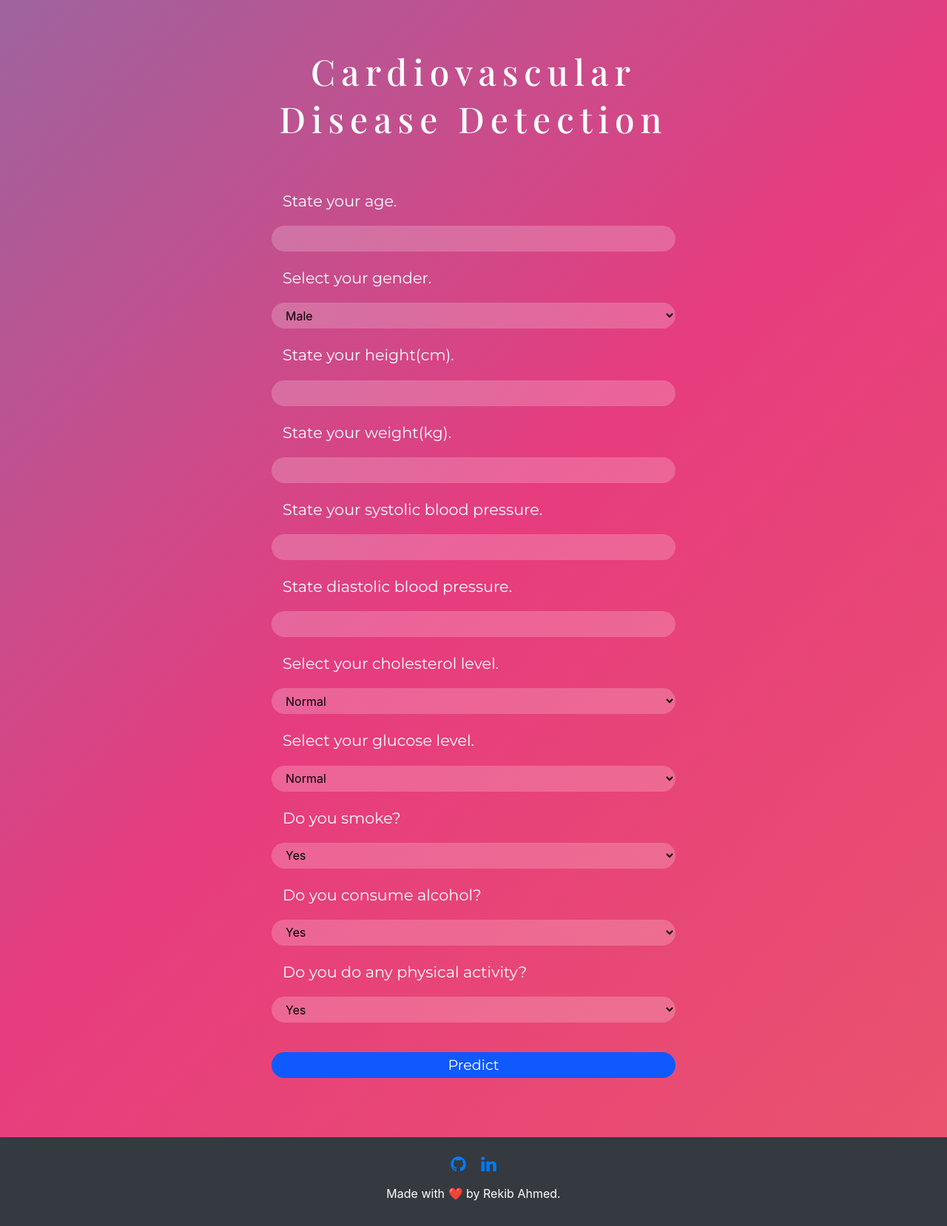
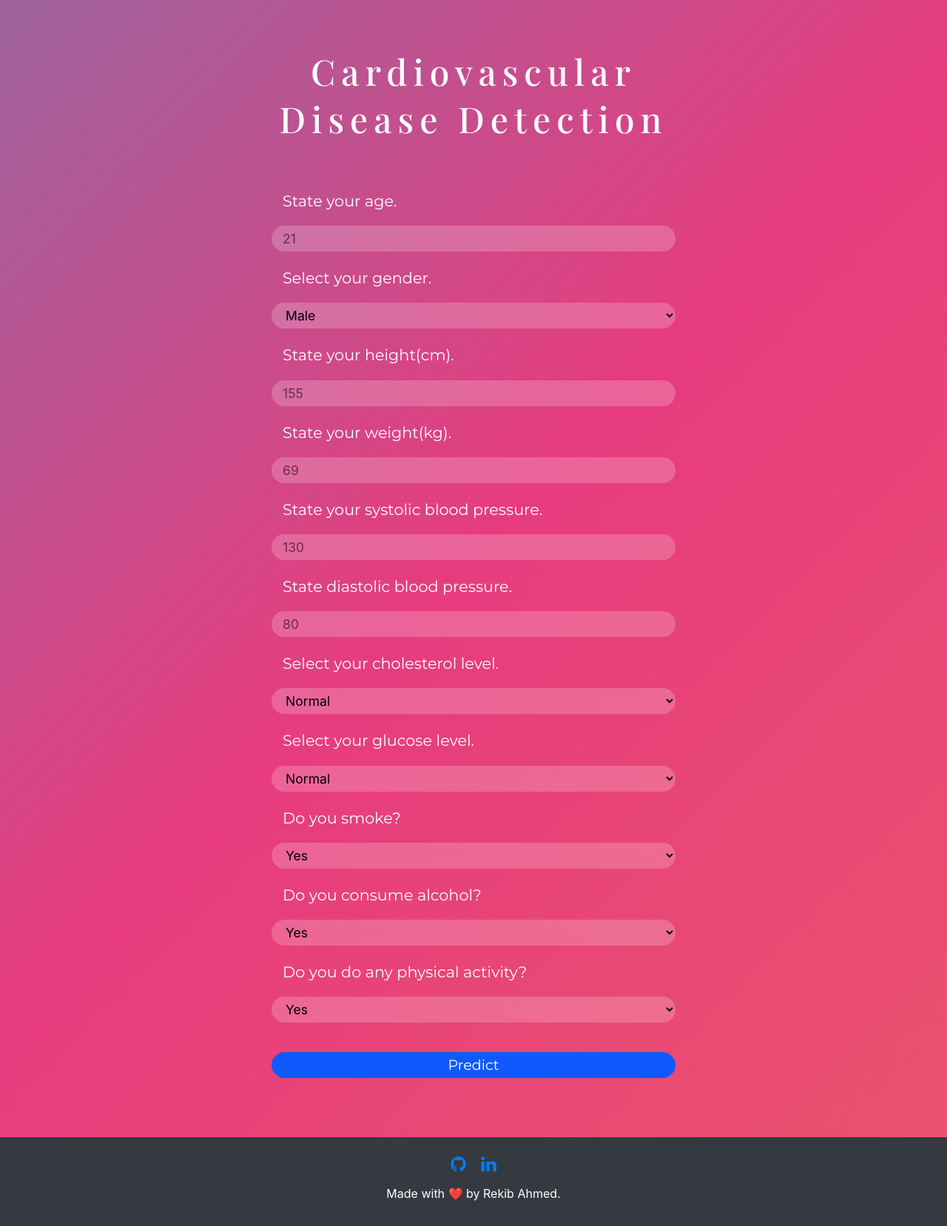
Before and after one commit to rekib0023/Machine-Learning-Deployment, a Flask app: page / in a window 1280 px wide. Shown: the whole page at 74% size. Run offline with Flask 2, Linux system fonts and the light colour scheme; parts of the project's set-up code (start-up, migrations or seed data) failed here and were passed over; some libraries are stand-ins or nearby versions.

Commit message:
added placeholder value

```diff
--- a/static/main.css
+++ b/static/main.css
@@ -80,7 +80,7 @@ label {
 }
 
 .form select{
-  font-size: 1rem;
+  font-size: 1.1rem;
 }
 
 .form input:focus,
@@ -90,6 +90,14 @@ textarea:focus {
   border: none;
   transition: background 0.5s ease;
   font-size: 1.1rem;
+}
+
+.form select {
+  /* color: rgba(35, 0, 18, 0.61); */
+}
+
+.form input::placeholder {
+  color: rgba(35, 0, 18, 0.61);
 }
 
 .btn-animate {
--- a/templates/index.html
+++ b/templates/index.html
@@ -30,7 +30,7 @@
         <div class="frame content-wrap">
           <form action="/predict" method="POST" class="form">
             <label for="age">State your age.</label>
-            <input class="form-styling" type="text" name="age" placeholder="" />
+            <input class="form-styling" type="text" name="age" placeholder="21" />
             <label for="gender">Select your gender.</label>
             <select class="form-styling" name="gender" id="gender" required>
               <option value="male">Male</option>
@@ -41,14 +41,14 @@
               class="form-styling"
               type="text"
               name="height"
-              placeholder=""
+              placeholder="155"
             />
             <label for="weight">State your weight(kg).</label>
             <input
               class="form-styling"
               type="text"
               name="weight"
-              placeholder=""
+              placeholder="69"
             />
             <label for="systolic_blood_pressure"
               >State your systolic blood pressure.</label
@@ -57,7 +57,7 @@
               class="form-styling"
               type="text"
               name="systolic_blood_pressure"
-              placeholder=""
+              placeholder="130"
             />
             <label for="diastolic_blood_pressure"
               >State diastolic blood pressure.</label
@@ -66,7 +66,7 @@
               class="form-styling"
               type="text"
               name="diastolic_blood_pressure"
-              placeholder=""
+              placeholder="80"
             />
             <label for="cholesterol">Select your cholesterol level.</label>
             <select
```
